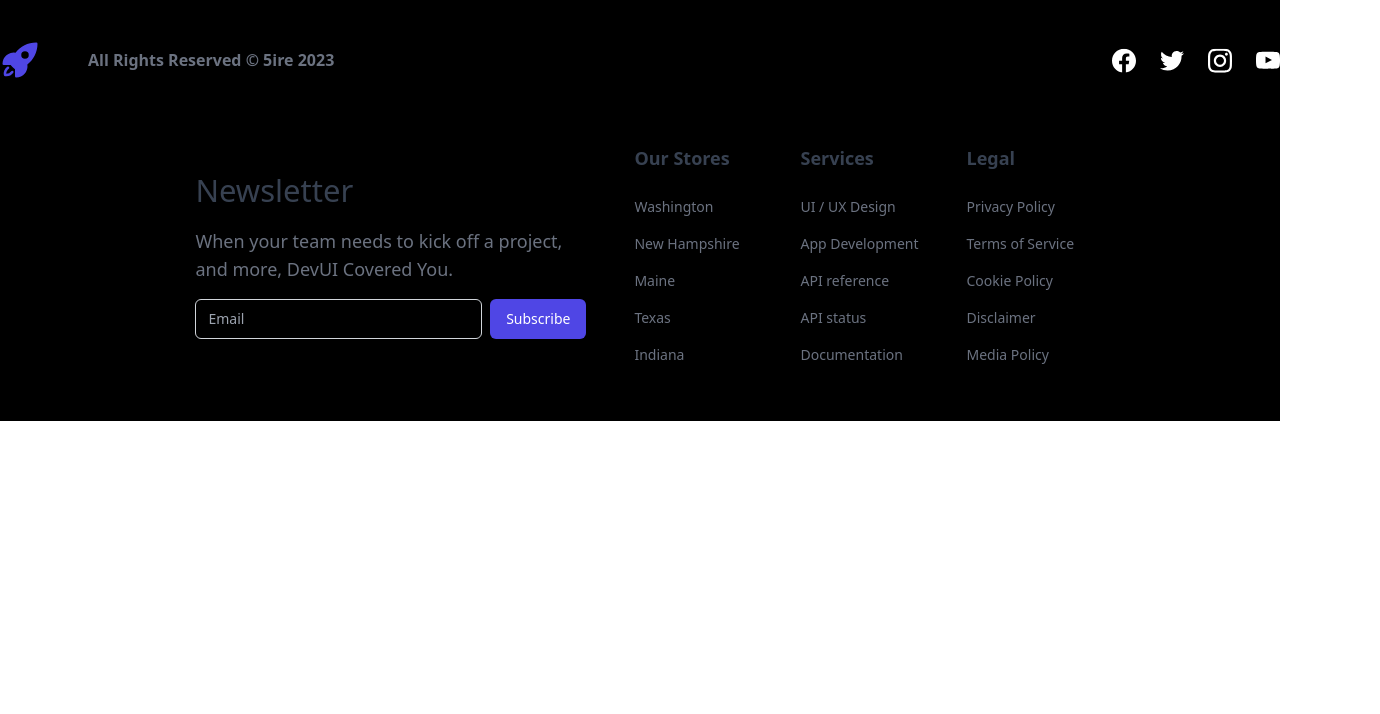
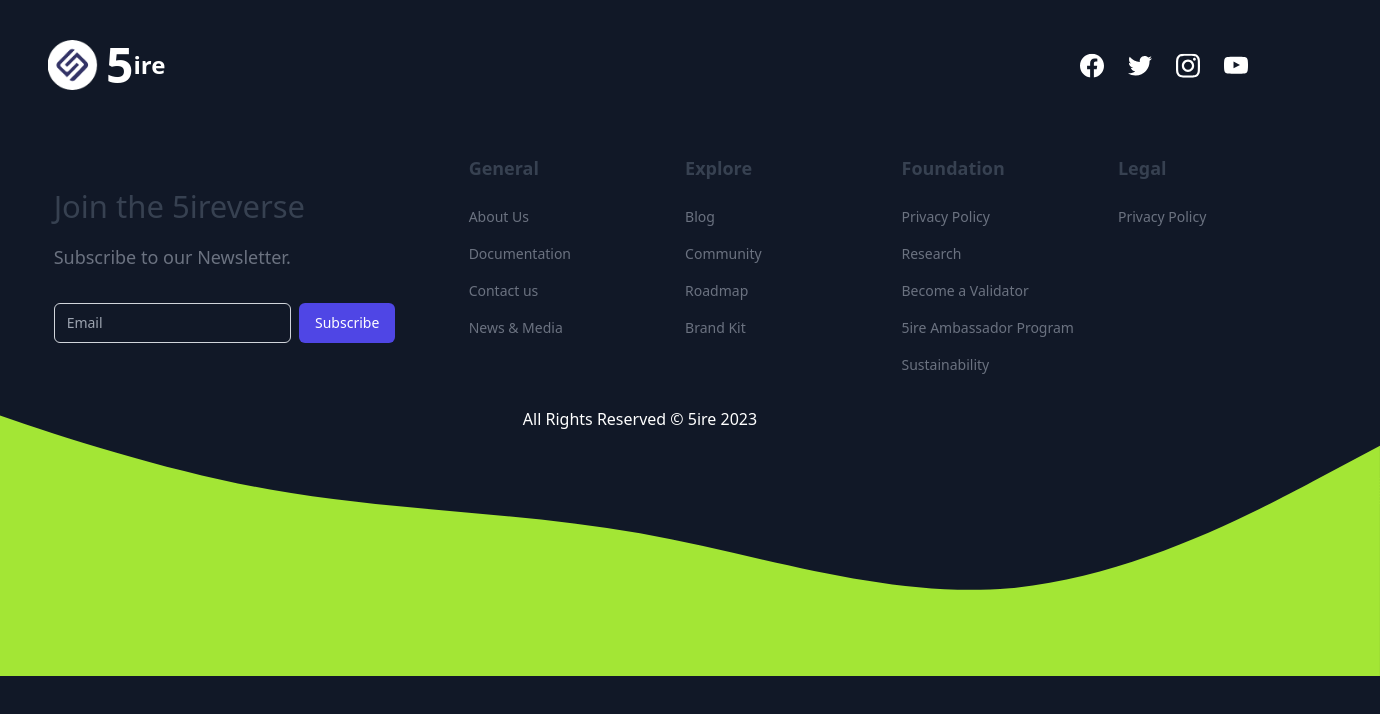
Before and after one commit to Sauradip07/GryffindorFrontEnd, a plain HTML site: page index.html in a window 1280 px wide. Shown: the whole page, 1380 px wide, since content can reach past the window. Drawn offline with nearby package versions, Linux system fonts and the light colour scheme.

Commit message:
Footer Template

```diff
--- a/index.html
+++ b/index.html
@@ -6,42 +6,33 @@
      <meta name="viewport" content="width=device-width, initial-scale=1.0">
      <script src="https://cdn.tailwindcss.com"></script>
      <style>
-          footer{
-               background-color: black;
-               color: white;
-          }
+      .bannar{
+        background-size: cover;
+        background-position: center;
+
+      }
+      .logo{
+        height: 50px;
+        width: 50px;
+      }
+
+
      </style>
      <title>Document</title>
 </head>
-<body>
+<body class="bg-gray-900">
      <header>
-
      </header>
      <div>
-
      </div>
-     <footer class="container mx-auto px-10 md:px-0 py-10">
+     <footer class="container mx-auto px-10 md:px-0 py-10 bg-gray-900">
           <div class="mb-16 flex flex-col md:flex-row md:items-center justify-between">
-            <div>
-              <svg
-                xmlns="http://www.w3.org/2000/svg"
-                viewBox="0 0 24 24"
-                fill="#4F46E5"
-                class="w-10 h-10">
-                <path
-                  fill-rule="evenodd"
-                  d="M9.315 7.584C12.195 3.883 16.695 1.5 21.75 1.5a.75.75 0 01.75.75c0 5.056-2.383 9.555-6.084 12.436A6.75 6.75 0 019.75 22.5a.75.75 0 01-.75-.75v-4.131A15.838 15.838 0 016.382 15H2.25a.75.75 0 01-.75-.75 6.75 6.75 0 017.815-6.666zM15 6.75a2.25 2.25 0 100 4.5 2.25 2.25 0 000-4.5z"
-                  clip-rule="evenodd"></path>
-                <path
-                  d="M5.26 17.242a.75.75 0 10-.897-1.203 5.243 5.243 0 00-2.05 5.022.75.75 0 00.625.627 5.243 5.243 0 005.022-2.051.75.75 0 10-1.202-.897 3.744 3.744 0 01-3.008 1.51c0-1.23.592-2.323 1.51-3.008z"></path>
-              </svg>
+            <!-- <div class="logo"><img src="images/asset 6.png" alt="Logo Image"></div> -->
+            <div class="grow mt-4 md:mt-0 md:ml-12 flex">
+              <img class="logo"src="images/asset 6.png" alt="Logo Image">
+               <p class="text-2xl flex justify-start mx-2 items-center font-extrabold text-white"><span class="first-letter:font-extrabold first-letter:text-5xl text-opacity-90">5</span>ire</p>
             </div>
-            <div class="grow mt-4 md:mt-0 md:ml-12">
-              <p class="font-semibold text-base text-gray-500 dark:text-gray-300">
-               All Rights Reserved © 5ire 2023
-              </p>
-            </div>
-            <div class="flex space-x-6 mt-4 md:mt-0">
+            <div class="flex space-x-6 mr-8 mt-4 md:mt-0 text-white">
               <span>
                 <svg
                   width="24"
@@ -132,20 +123,20 @@
             </div>
           </div>
           <div
-            class="flex flex-col lg:flex-row lg:items-center lg:justify-center lg:space-x-12 w-[100%]">
+            class="flex flex-col md:ml-8 lg:flex-row lg:items-center lg:justify-center lg:space-x-2 w-[100%]">
             <div class="mb-4">
               <h4
                 class="font-medium text-xl md:text-[26px] md:leading-[30.3px] lg:text-[31px] lg:leading-[40.3px] text-gray-700 dark:text-gray-100">
-                Newsletter
+                Join the 5ireverse
               </h4>
+              <!-- //make respaonsive the text -->
               <p
-                class="text-sm md:text-base lg:text-lg text-gray-500 dark:text-gray-400 font-medium mt-4 w-[320px] md:w-[391px]">
-                When your team needs to kick off a project, and more, DevUI Covered
-                You.
+                class="text-sm md:text-base mr-4 lg:text-lg text-gray-500 dark:text-gray-400 font-medium mt-4 md:w-[391px]">
+                Subscribe to our Newsletter.
               </p>
-              <form class="mt-4 flex items-center space-x-2">
+              <form class="mt-8 flex items-center space-x-2">
                 <input
-                  class="flex h-10 w-full rounded-md border border-gray-300 bg-transparent py-2 px-3 text-sm placeholder:text-gray-400 focus:outline-none focus:ring-1 focus:ring-gray-400 focus:ring-offset-1 disabled:cursor-not-allowed disabled:opacity-50 dark:border-gray-700 dark:text-gray-50 dark:focus:ring-gray-400 dark:focus:ring-offset-gray-900"
+                  class="flex h-10 w-7/12 rounded-md border border-gray-300 bg-transparent py-2 px-3 text-sm placeholder:text-gray-400 focus:outline-none focus:ring-1 focus:ring-gray-400 focus:ring-offset-1 disabled:cursor-not-allowed disabled:opacity-50 dark:border-gray-700 dark:text-gray-50 dark:focus:ring-gray-400 dark:focus:ring-offset-gray-900"
                   type="email"
                   placeholder="Email" />
                 <button
@@ -154,48 +145,61 @@
                 </button>
               </form>
             </div>
-            <div class="grid grid-cols-2 md:grid-cols-3 gap-12 mt-8 lg:mt-0">
+            <div class="grid grid-cols-2 md:grid-cols-4 gap-[2.75rem] mt-8 lg:mt-0">
               <div class="mb-4">
                 <p class="text-lg font-semibold text-gray-700 dark:text-gray-100 mb-6">
-                  Our Stores
+                  General
                 </p>
                 <ul
                   class="flex flex-col space-y-4 font-medium text-[14px] text-gray-500 dark:text-gray-400">
-                  <a href="https://tailwindcss.com/docs/installation/play-cdn" target="_blank"><li>Washington</li></a>
-                  <li>New Hampshire</li>
-                  <li>Maine</li>
-                  <li>Texas</li>
-                  <li>Indiana</li>
+                  <li>About Us</li>
+                  <li>Documentation</li>
+                  <li>Contact us</li>
+                  <li>News & Media</li>
                 </ul>
               </div>
               <div class="mb-4">
                 <p class="text-lg font-semibold text-gray-700 dark:text-gray-100 mb-6">
-                  Services
+                  Explore
                 </p>
                 <ul
                   class="flex flex-col space-y-4 font-medium text-[14px] text-gray-500 dark:text-gray-400">
-                  <li>UI / UX Design</li>
-                  <li>App Development</li>
-                  <li>API reference</li>
-                  <li>API status</li>
-                  <li>Documentation</li>
+                  <li>Blog</li>
+                  <li>Community</li>
+                  <li>Roadmap</li>
+                  <li>Brand Kit</li>
                 </ul>
               </div>
               <div class="mb-4">
                 <p class="text-lg font-semibold text-gray-700 dark:text-gray-100 mb-6">
-                  Legal
+                  Foundation
                 </p>
                 <ul
                   class="flex flex-col space-y-4 font-medium text-[14px] text-gray-500 dark:text-gray-400">
                   <li>Privacy Policy</li>
-                  <li>Terms of Service</li>
-                  <li>Cookie Policy</li>
-                  <li>Disclaimer</li>
-                  <li>Media Policy</li>
+                  <li>Research</li>
+                  <li>Become a Validator</li>
+                  <li>5ire Ambassador Program</li>
+                  <li>Sustainability</li>
                 </ul>
               </div>
+              <div class="mb-4">
+               <p class="text-lg font-semibold text-gray-700 dark:text-gray-100 mb-6">
+                Legal
+               </p>
+               <ul
+                 class="flex flex-col space-y-4 font-medium text-[14px] text-gray-500 dark:text-gray-400">
+                 <li>Privacy Policy</li>
+               </ul>
+             </div>
             </div>
           </div>
+          <div class="flex justify-between item-center p-4 w-[100%]">
+            <div class="m-[auto] text-white"> All Rights Reserved © 5ire 2023</div>
+          </div>
+          <section class="bannar hidden md:block m-[-100px]">
+            <svg class="wave"xmlns="http://www.w3.org/2000/svg" viewBox="0 0 1440 320"><path fill="#a3e635" fill-opacity="1" d="M0,32L60,53.3C120,75,240,117,360,138.7C480,160,600,160,720,181.3C840,203,960,245,1080,234.7C1200,224,1320,160,1380,128L1440,96L1440,320L1380,320C1320,320,1200,320,1080,320C960,320,840,320,720,320C600,320,480,320,360,320C240,320,120,320,60,320L0,320Z"></path></svg>
+          </section>
         </footer>
 </body>
 </html>
```
Also changed, not shown: images/asset 6.png (added).
